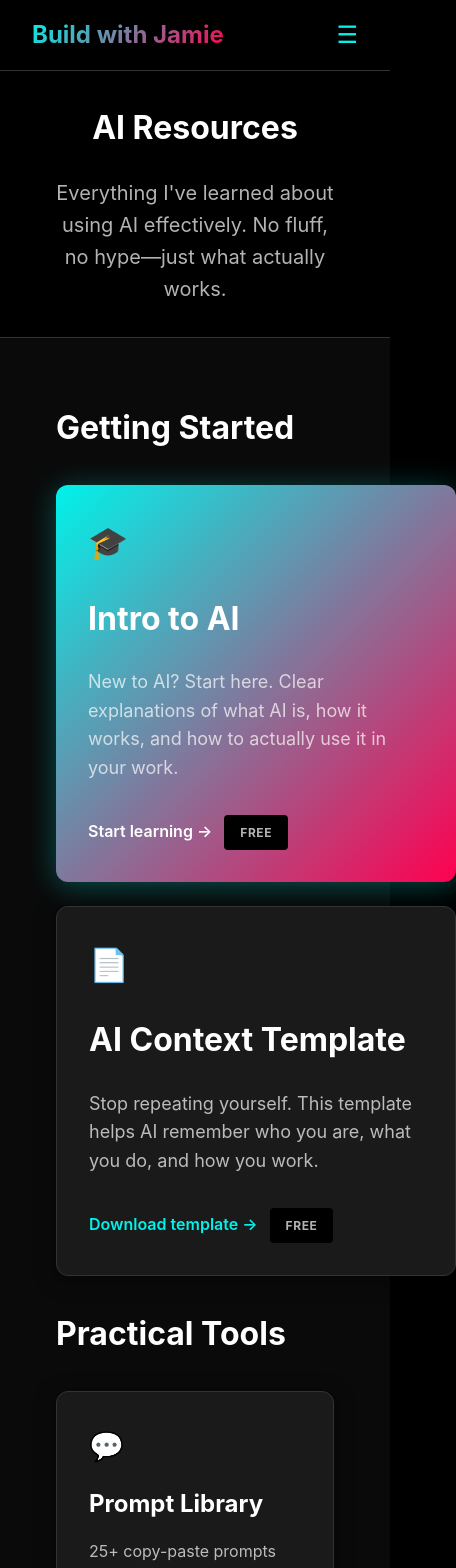
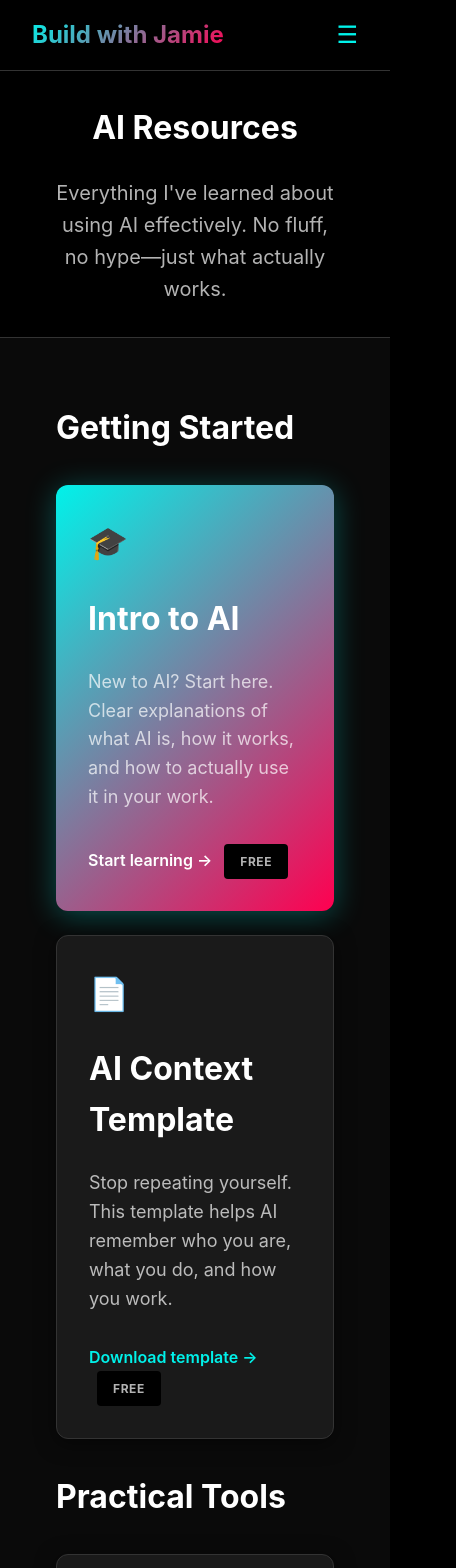
Before and after one commit to givemetheballai-debug/Buildwithjamie, a Next.js app: page /resources in a window 390 px wide. Shown: the top 1568 px of the page, 456 px wide, since content can reach past the window. Built offline with nearby package versions, Linux system fonts and the light colour scheme.

Commit message:
Update globals.css

```diff
--- a/app/globals.css
+++ b/app/globals.css
@@ -147,7 +147,13 @@
 }
 
 .grid-2 {
-  grid-template-columns: repeat(auto-fit, minmax(400px, 1fr));
+  grid-template-columns: repeat(auto-fit, minmax(300px, 1fr));
+}
+
+@media (max-width: 768px) {
+  .grid-2 {
+    grid-template-columns: 1fr;
+  }
 }
 
 .grid-3 {
```
